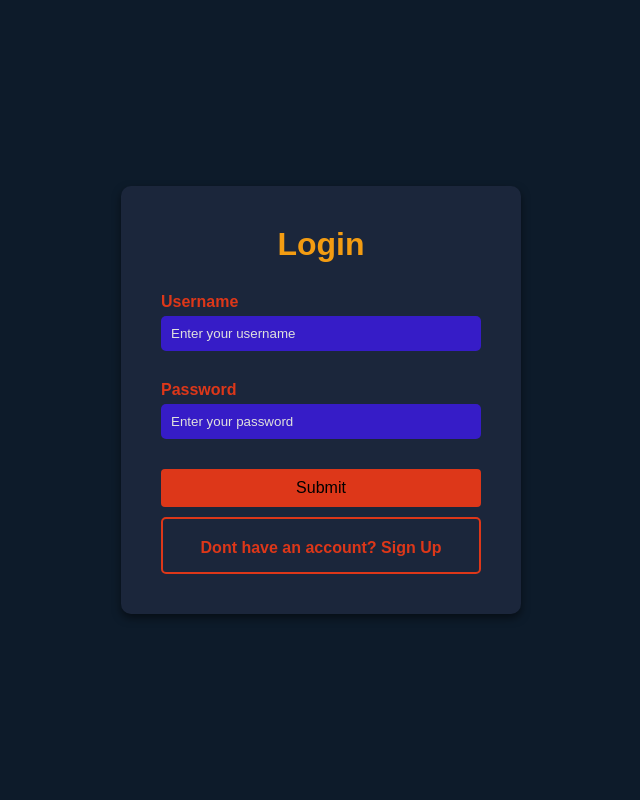
After one commit to MichaelFine2022/FineHackathon, a Flask app: template templates/login.html in a window 1280 px wide. The commit adds this page. Shown: the whole page, without its empty margins (319-959 px from the left). Run offline with Flask 3, Linux system fonts and the light colour scheme; the template is opened without the code that fills it, so the values that code supplies are empty.

Commit message:
restructured to use flask for login, and pouchDB for local event storage

```diff
--- /dev/null
+++ b/main.py
@@ -0,0 +1,92 @@
+from flask import Flask, render_template, request, redirect, url_for, flash
+from flask_sqlalchemy import SQLAlchemy
+from werkzeug.security import generate_password_hash, check_password_hash
+from flask_login import LoginManager, login_user, logout_user, login_required, UserMixin
+
+app = Flask(__name__)
+app.secret_key = 'your_secret_key'
+
+# Configure the database
+app.config['SQLALCHEMY_DATABASE_URI'] = 'sqlite:///users.db'  # SQLite for simplicity
+app.config['SQLALCHEMY_TRACK_MODIFICATIONS'] = False
+db = SQLAlchemy(app)
+
+# Flask-Login setup
+login_manager = LoginManager()
+login_manager.init_app(app)
+login_manager.login_view = 'login'
+
+# User model
+class User(UserMixin, db.Model):
+    id = db.Column(db.Integer, primary_key=True)
+    username = db.Column(db.String(150), unique=True, nullable=False)
+    password = db.Column(db.String(150), nullable=False)
+
+# Create the database and tables
+with app.app_context():
+    db.create_all()
+
+# User loader for Flask-Login
+@login_manager.user_loader
+def load_user(user_id):
+    return User.query.get(int(user_id))
+
+# Routes
+@app.route('/')
+def home():
+    return redirect(url_for('login'))
+
+@app.route('/login', methods=['GET', 'POST'])
+def login():
+    if request.method == 'POST':
+        username = request.form['username']
+        password = request.form['password']
+
+        # Check user in database
+        user = User.query.filter_by(username=username).first()
+        if user and check_password_hash(user.password, password):
+            login_user(user)
+            flash('Logged in successfully!', 'success')
+            return redirect(url_for('dashboard'))
+        else:
+            flash('Invalid username or password.', 'danger')
+            return redirect(url_for('login'))
+
+    return render_template('login.html')
+
+@app.route('/signin', methods=['GET', 'POST'])
+def signin():
+    if request.method == 'POST':
+        username = request.form['username']
+        password = request.form['password']
+        hashed_password = generate_password_hash(password, method='sha256')
+
+        # Check if user already exists
+        if User.query.filter_by(username=username).first():
+            flash('Username already exists. Please log in.', 'warning')
+            return redirect(url_for('login'))
+
+        # Add new user to database
+        new_user = User(username=username, password=hashed_password)
+        db.session.add(new_user)
+        db.session.commit()
+
+        flash('Account created successfully! Please log in.', 'success')
+        return redirect(url_for('login'))
+
+    return render_template('signin.html')
+
+@app.route('/calendar')
+@login_required
+def dashboard():
+    return "Welcome to your calendar!"
+
+@app.route('/logout')
+@login_required
+def logout():
+    logout_user()
+    flash('You have been logged out.', 'info')
+    return redirect(url_for('login'))
+
+if __name__ == '__main__':
+    app.run(debug=True)
--- a/static/login.css
+++ b/static/login.css
@@ -56,7 +56,7 @@ input[type="password"] {
 
 input[type="text"]::placeholder,
 input[type="password"]::placeholder {
-    color: #8695a1;
+    color: #e0e1dd;
 }
 
 .form-actions {
--- a/static/login.js
+++ b/static/login.js
@@ -1,5 +1,5 @@
 document.getElementById("signUpButton").addEventListener("submit", function(){
-    window.href(`hackathon.html`)
+    window.href(`calendar.html`)
 })
 username = document.getElementById('userNameField'),
 password = document.getElementById('passwordField');
--- a/static/hackathon.html
+++ b/templates/calendar.html
@@ -6,7 +6,7 @@
     <meta name="viewport"
         content="width=device-width,
                 initial-scale=1.0">
-    <link rel="stylesheet" href="styles.css">
+    <link rel="stylesheet" href="static/styles.css">
     <script src="//cdn.jsdelivr.net/npm/pouchdb@9.0.0/dist/pouchdb.min.js"></script>
     <title>Student Calendar</title>
 </head>
@@ -165,7 +165,7 @@
           </div>
     </div>
 
-    <script src="script.js"></script>
+    <script src="static/script.js"></script>
 </body>
 
 </html>
--- /dev/null
+++ b/templates/login.html
@@ -0,0 +1,32 @@
+<!DOCTYPE html>
+<html lang="en">
+<head>
+    <meta charset="UTF-8">
+    <meta name="viewport" content="width=device-width, initial-scale=1.0">
+    <title>Login</title>
+    <link rel="stylesheet" href="static/login.css">
+    <script src="static/login.js" defer></script>
+
+</head>
+<body>
+    <div class="container">
+        <form action="/calendar.html" method="POST">
+        <h1>Login</h1>
+        <div class="form-group">
+            <label for="userNameField">Username</label>
+            <input type="text" name = "userNameField" id="userNameField" placeholder="Enter your username">
+        </div>
+        <div class="form-group">
+            <label for="passwordField" >Password</label>
+            <input type="password" name="passwordField" id="passwordField" placeholder="Enter your password">
+        </div>
+        <div class="form-actions">
+            <input placeholder="Login" type="submit" >
+        </div>
+        </form>
+        <div class="form-actions">
+            <a href="/signin" id="signUpButton">Dont have an account? Sign Up</a>
+        </div>
+    </div>
+</body>
+</html>
```
Also changed, not shown: templates/signin.html (renamed from static/login.html, +5 -5 lines), instance/users.db (added).
